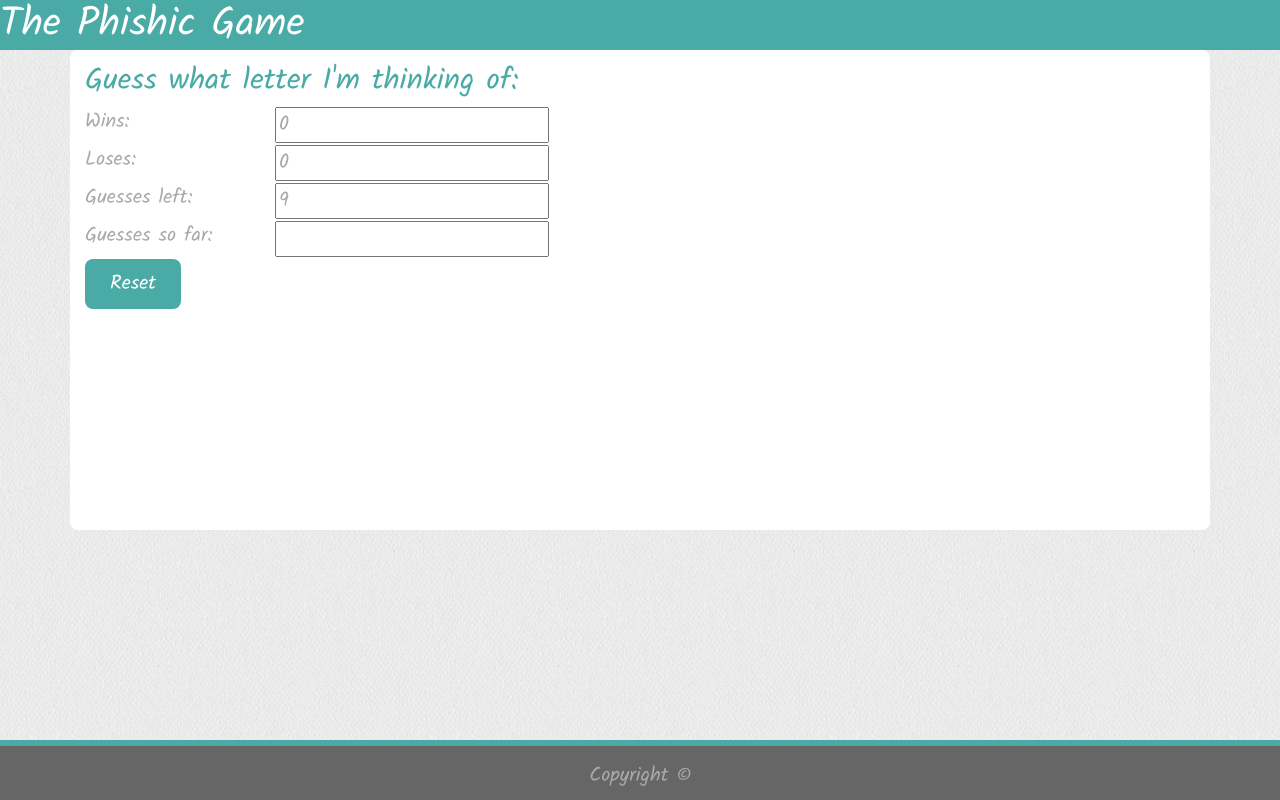
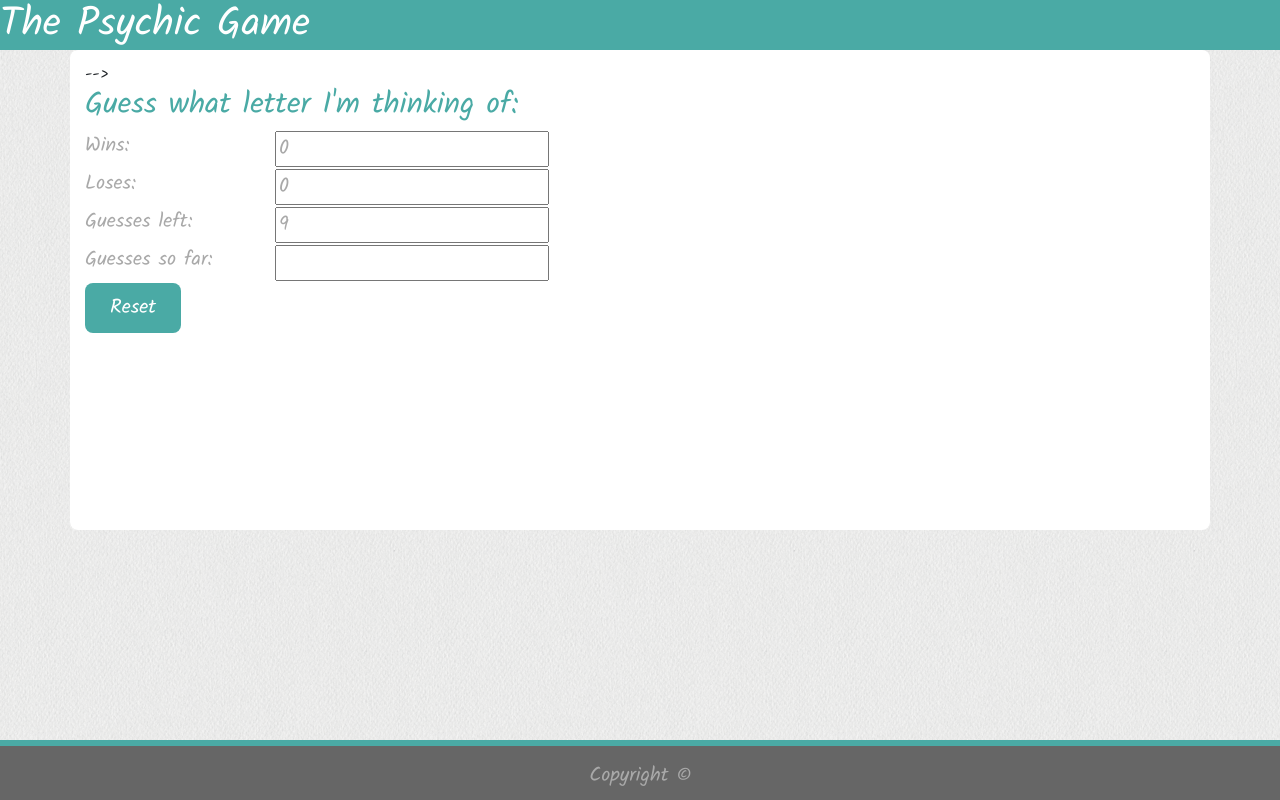
Before and after one commit to liane880218/Psychic-Game, a plain HTML site: page index.html in a window 1280 px wide. Drawn offline with nearby package versions, Linux system fonts and the light colour scheme.

Commit message:
Change in index.html

```diff
--- a/index.html
+++ b/index.html
@@ -14,16 +14,10 @@
 <body>
     <script type="text/javascript" src="assets/javascript/game.js"></script>
     <header id="mainHeader">
-        <h1>The Phishic Game</h1>
+        <h1>The Psychic Game</h1>
     </header>
     <form>
         <section class="container">
-            <!-- <div class="row">
-                <div class="col-md-12">
-                    <header>
-                        <h1>The Phishic Game</h1>
-                    </header>
-                </div>
             </div> -->
             <div class="row">
                 <div class="col-md-12">
```
